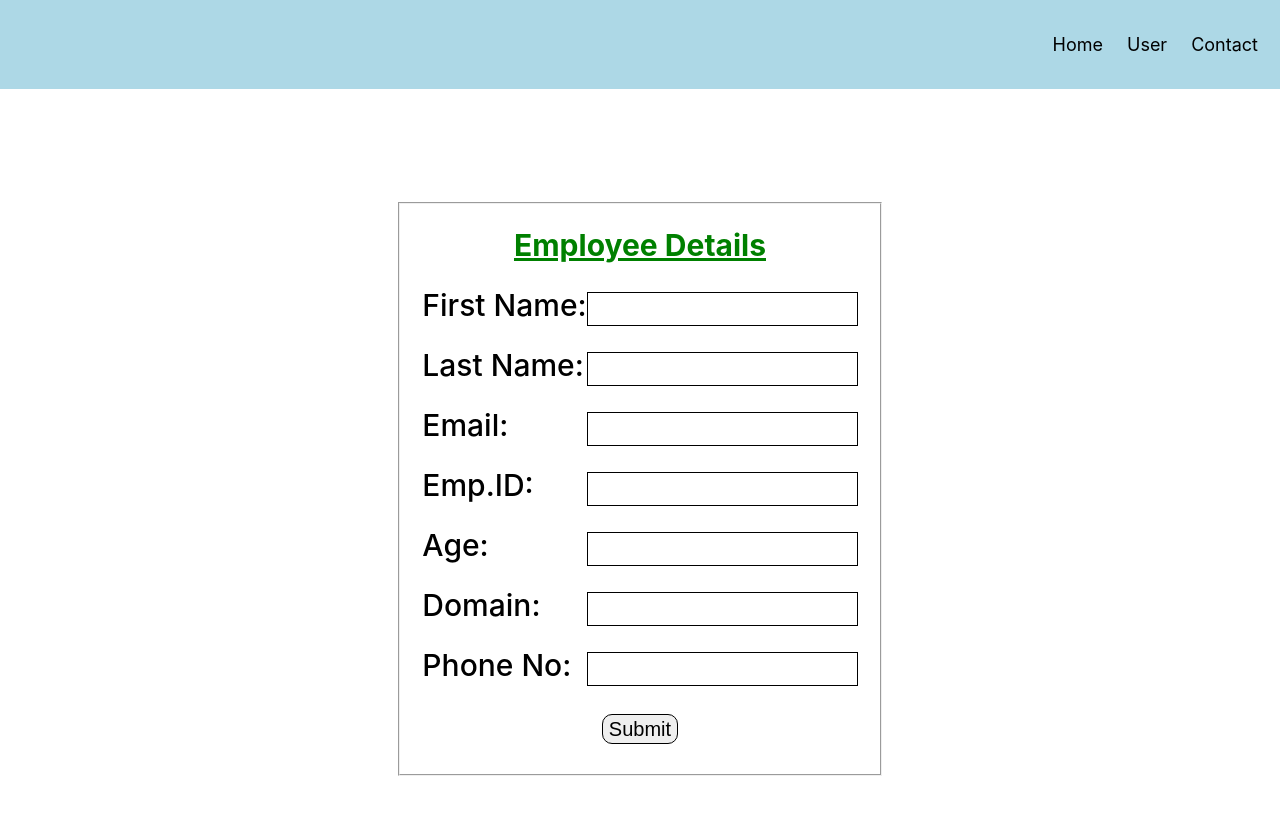
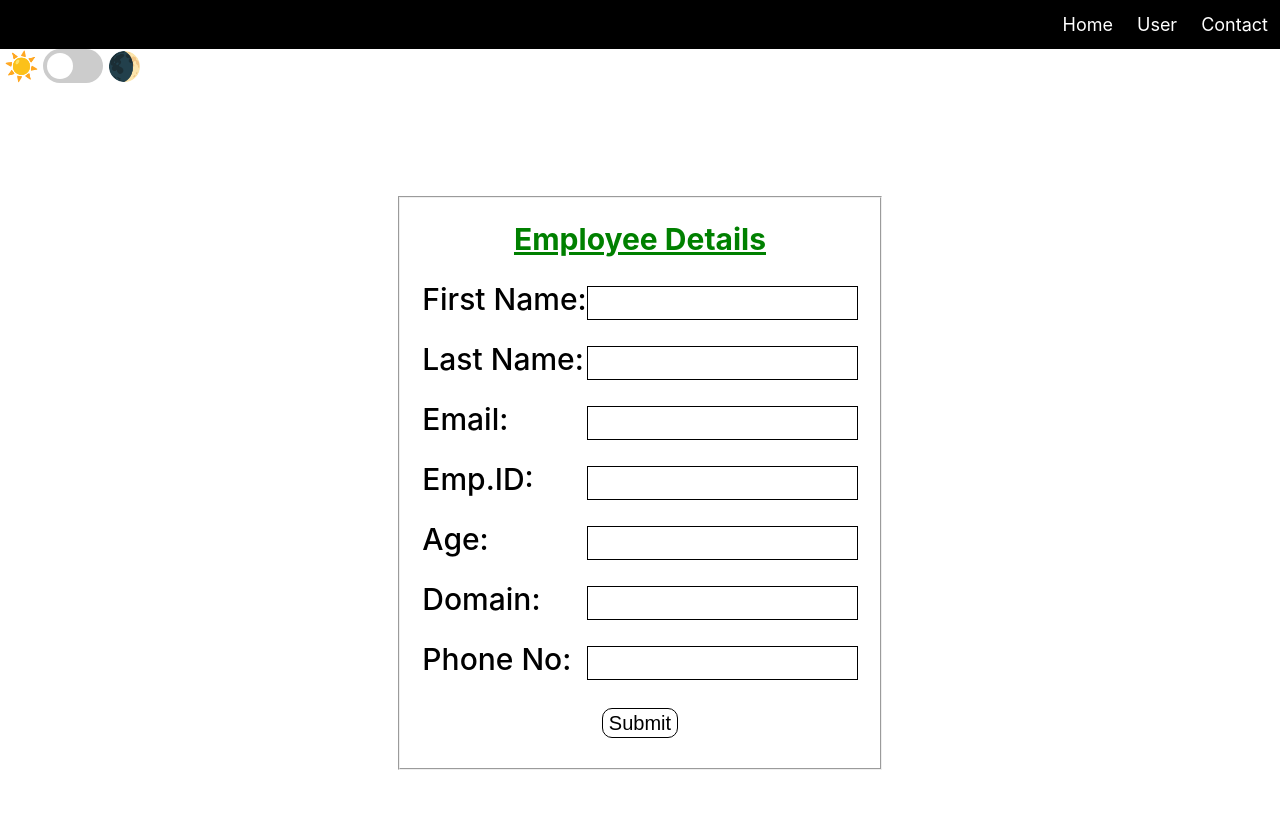
Before and after one commit to syokesh0609/kt-react-app, a React (Create React App) app: page /user in a window 1280 px wide. Shown: the top 814 px of the page. Built offline with nearby package versions, Linux system fonts and the light colour scheme; no server answers.

Commit message:
task_4 commit

```diff
--- a/src/App.css
+++ b/src/App.css
@@ -2,7 +2,7 @@
   text-align: center;
 } */
 
-.App-logo {
+/* .App-logo {
   height: 40vmin;
   pointer-events: none;
 }
@@ -14,7 +14,7 @@
 }
 
 .App-header {
-  background-color: none;
+  background-color: black;
   min-height: 100vh;
   display: flex;
   flex-direction: column;
@@ -36,7 +36,7 @@
   to {
     transform: rotate(360deg);
   }
-}
+} */
 form {
   display: table;
   /* text-align: center; */
@@ -108,3 +108,31 @@ input {
 .input {
   display: table-cell;
 }
+
+.switch {
+  display: flex;
+  width: 100vw;
+  height: 100px;
+  justify-content: center;
+  align-items: center;
+}
+
+.switch label {
+  margin: 10px;
+}
+
+#light .switch label {
+  color: black;
+}
+
+#dark .switch label {
+  color: white;
+}
+
+#light {
+  background-color: #f3ebf6;
+}
+
+.dark {
+  background-color: #46045e;
+}
--- a/src/App.js
+++ b/src/App.js
@@ -6,9 +6,13 @@ import Contact from "./Components/Contact";
 import { Routes, Route } from "react-router-dom";
 import User2 from "./Components/user2";
 
+
 function App() {
+
   return (
     <div className="App">
+      <div className="dark">
+
       <Routes>
         <Route path="/" element={<Layout />}>
           <Route path="home" element={<Home />} />
@@ -18,6 +22,8 @@ function App() {
         </Route>
       </Routes>
     </div>
+    </div>
+
   );
 }
 
--- a/src/Components/App.css
+++ b/src/Components/App.css
@@ -108,3 +108,92 @@ input {
 .input {
   display: table-cell;
 }
+#dark{
+  background-color:rgb(22, 13, 2);
+  --font-color: #eee;}
+#light{
+  background-color: white;
+}
+
+.toggle-theme-wrapper {
+  display: flex;
+  flex-direction: row;
+  align-items: center;
+}
+
+.toggle-theme-wrapper span {
+  font-size: 28px;
+  margin: 0 4px;
+}
+
+.toggle-theme {
+  position: relative;
+  display: inline-block;
+  height: 34px;
+  width: 60px;
+}
+
+.toggle-theme input {
+  display: none;
+}
+
+.slider {
+  background-color: #ccc;
+  position: absolute;
+  cursor: pointer;
+  bottom: 0;
+  left: 0;
+  right: 0;
+  top: 0;
+  transition: 0.2s;
+}
+
+.slider:before {
+  background-color: #fff;
+  bottom: 4px;
+  content: "";
+  height: 26px;
+  left: 4px;
+  position: absolute;
+  transition: 0.4s;
+  width: 26px;
+}
+
+input:checked + .slider:before {
+  transform: translateX(26px);
+}
+
+input:checked + .slider {
+  background-color: cornflowerblue;
+}
+
+.slider.round {
+  border-radius: 34px;
+}
+
+.slider.round:before {
+  border-radius: 50%;
+}
+.homediv{
+  height: 100%;
+  width: 100%;
+}
+
+#dark .App-header{
+  color: white;
+}
+
+#dark input{
+  background-color: white;
+}
+
+#dark .Jcard{
+  color: white;
+  border: 2px solid white;
+}
+
+#dark .Incard{
+  color: white;
+  border: 2px solid white;
+  background-color: rgb(22, 13, 2);
+}
--- a/src/Components/Home.js
+++ b/src/Components/Home.js
@@ -1,17 +1,52 @@
 // import { Link } from "react-router-dom";
 // import { useHistory } from "react-router-dom";
 
+import { createContext, useState } from "react";
+import "./App.css";
+
+
+export const ThemeContext = createContext(null);
+
+
+
+
+
+
 function Home() {
+const [theme, setTheme] = useState("light");
+const toggleTheme = () => {
+    setTheme((curr) => (curr === "light" ? "dark" : "light"));
+  };
   //   let history = useHistory();
 
   //   function handleClick() {
   //     history.push("/user");
   //   }
   return (
-    <div>
+    <ThemeContext.Provider value={{ theme, toggleTheme }}>
+
+      <div id={theme} className='homediv'>
+
+      <div className="App" id={theme}>
+      <div className="toggle-theme-wrapper">
+      <span>☀️</span>
+      <label className="toggle-theme" htmlFor="checkbox">
+        <input
+          type="checkbox"
+          id="checkbox"
+          onChange={toggleTheme}
+
+        />
+        <div className="slider round"></div>
+      </label>
+      <span>🌒</span>
+    </div>
+
       <h1>This is the home page</h1>
       {/* <button onClick={handleClick}>Go back</button> */}
     </div>
+    </div>
+    </ThemeContext.Provider>
   );
 }
 
--- a/src/Components/Layout.css
+++ b/src/Components/Layout.css
@@ -1,7 +1,9 @@
 .header {
   overflow: hidden;
-  background-color: lightblue;
-  padding: 20px 10px;
+  background-color: black;
+  color: white;
+  /* padding: 20px 10px; */
+
 }
 
 .home,
@@ -9,7 +11,7 @@
 .user,
 .user1 {
   float: left;
-  color: black;
+  color: white;
   text-align: center;
   padding: 12px;
   text-decoration: none;
--- a/src/Components/Layout.js
+++ b/src/Components/Layout.js
@@ -5,6 +5,7 @@ const Layout = () => {
   return (
     <>
       <div className="header">
+
         <div className="header-right">
           <Link to="/home" className="home">
             Home
--- a/src/Components/User.js
+++ b/src/Components/User.js
@@ -8,6 +8,10 @@ import CardContent from "@material-ui/core/CardContent";
 import Typography from "@material-ui/core/Typography";
 // import { Routes, Route, Navigate } from "react-router-dom";
 import { useNavigate } from "react-router-dom";
+import { createContext } from "react";
+
+
+export const ThemeContext = createContext(null);
 // import { useEffect } from "react";
 // import TableContainer from "@material-ui/core/TableContainer";
 // import Table from "@material-ui/core/Table";
@@ -30,6 +34,10 @@ function User() {
 
   const [data, setData] = useState([]);
   const navigate = useNavigate();
+  const [theme, setTheme] = useState("light");
+  const toggleTheme = () => {
+    setTheme((curr) => (curr === "light" ? "dark" : "light"));
+  };
 
   useEffect(() => {
     fetch("https://jsonplaceholder.typicode.com/users")
@@ -81,6 +89,7 @@ function User() {
     } else {
       // const Total_card_items = [];
       Total_card_items.push(
+        <ThemeContext.Provider value={{ theme, toggleTheme }}>
         <div key={Total_card_items.length}>
           {/* Card===================================== */}
 
@@ -88,7 +97,7 @@ function User() {
             <Card
               style={{
                 width: 400,
-                backgroundColor: "white",
+                // backgroundColor: "white",
                 color: "black",
                 boxShadow:
                   "rgba(50, 50, 93, 0.25) 0px 50px 100px -20px, rgba(0, 0, 0, 0.3) 0px 30px 60px -30px, rgba(10, 37, 64, 0.35) 0px -2px 6px 0px inset",
@@ -97,7 +106,7 @@ function User() {
                 cursor: "pointer",
               }}
             >
-              <CardContent>
+              <CardContent className="Incard" id={theme}>
                 <Typography variant="h5" component="h2">
                   <b>FirstName</b> : {First_Name}
                 </Typography>
@@ -123,6 +132,7 @@ function User() {
             </Card>
           </div>
         </div>
+        </ThemeContext.Provider>
       );
       setItems( {Total_card_items: [...Total_card_items]} );
 
@@ -205,11 +215,12 @@ function User() {
           const dataCollect = [];
           for (let i = 0; i < data.length; i++) {
             dataCollect.push(
-              <div onClick={web_alert}>
+              <ThemeContext.Provider value={{ theme, toggleTheme }}>
+              <div onClick={web_alert} id={theme}>
                 <Card
                   style={{
                     width: 400,
-                    backgroundColor: "white",
+                    // backgroundColor: "white",
                     color: "black",
                     boxShadow:
                       "rgba(50, 50, 93, 0.25) 0px 50px 100px -20px, rgba(0, 0, 0, 0.3) 0px 30px 60px -30px, rgba(10, 37, 64, 0.35) 0px -2px 6px 0px inset",
@@ -218,7 +229,7 @@ function User() {
                     cursor: "pointer",
                   }}
                 >
-                  <CardContent>
+                  <CardContent className="Jcard" id={theme}>
                     <Typography variant="h5" component="h2">
                       <b>ID</b> : {data[i].id}
                     </Typography>
@@ -258,6 +269,7 @@ function User() {
                   </CardContent>
                 </Card>
               </div>
+              </ThemeContext.Provider>
             );
             function web_alert() {
               navigate("/user2", {
@@ -283,8 +295,26 @@ function User() {
   }
 
   return (
+    <ThemeContext.Provider value={{ theme, toggleTheme }}>
+
     <div>
-      <div className="App">
+
+      <div className="App" id={theme}>
+      <div className="toggle-theme-wrapper">
+      <span>☀️</span>
+      <label className="toggle-theme" htmlFor="checkbox">
+        <input
+          type="checkbox"
+          id="checkbox"
+          onChange={toggleTheme}
+
+        />
+        <div className="slider round"></div>
+      </label>
+      <span>🌒</span>
+    </div>
+      {/* <label> {theme === "light" ? "Light Mode" : "Dark Mode"}</label> */}
+
         <header className="App-header">
           <form className="form" name="employee_form" ref={form}>
             <fieldset className="field">
@@ -296,6 +326,7 @@ function User() {
               <p>
                 <label>First Name:</label>
                 <input
+                id={theme}
                   type="text"
                   className="firstname"
                   onChange={(event) => setTitle(event.target.value)}
@@ -305,7 +336,8 @@ function User() {
               <p>
                 <label>Last Name:</label>
                 <input
-                  type="text"
+                id={theme}
+                type="text"
                   className="lastname"
                   onChange={(event) => setTitle1(event.target.value)}
                 />
@@ -314,6 +346,7 @@ function User() {
               <p>
                 <label>Email:</label>
                 <input
+                id={theme}
                   type="text"
                   className="email"
                   onChange={(event) => setTitle6(event.target.value)}
@@ -323,6 +356,7 @@ function User() {
               <p>
                 <label>Emp.ID:</label>
                 <input
+                id={theme}
                   type="text"
                   className="empid"
                   onChange={(event) => setTitle2(event.target.value)}
@@ -332,6 +366,7 @@ function User() {
               <p>
                 <label>Age:</label>
                 <input
+                id={theme}
                   type="text"
                   className="age"
                   onChange={(event) => setTitle3(event.target.value)}
@@ -341,6 +376,7 @@ function User() {
               <p>
                 <label>Domain:</label>
                 <input
+                id={theme}
                   type="text"
                   className="domain"
                   onChange={(event) => setTitle4(event.target.value)}
@@ -350,6 +386,7 @@ function User() {
               <p>
                 <label>Phone No:</label>
                 <input
+                id={theme}
                   type="text"
                   className="phone"
                   onChange={(event) => setTitle5(event.target.value)}
@@ -358,6 +395,7 @@ function User() {
               </p>
               <center>
                 <input
+                id={theme}
                   type="submit"
                   value="Submit"
                   className="submit_button"
@@ -366,11 +404,12 @@ function User() {
               </center>
             </fieldset>
           </form>
-          <div id="card_box">{Total_card_items}</div>
-          <div>{web_jsonData()}</div>
+          <div id="card_box" >{Total_card_items}</div>
+          <div className={theme}>{web_jsonData()}</div>
         </header>
       </div>
     </div>
+    </ThemeContext.Provider>
   );
 }
 
```
